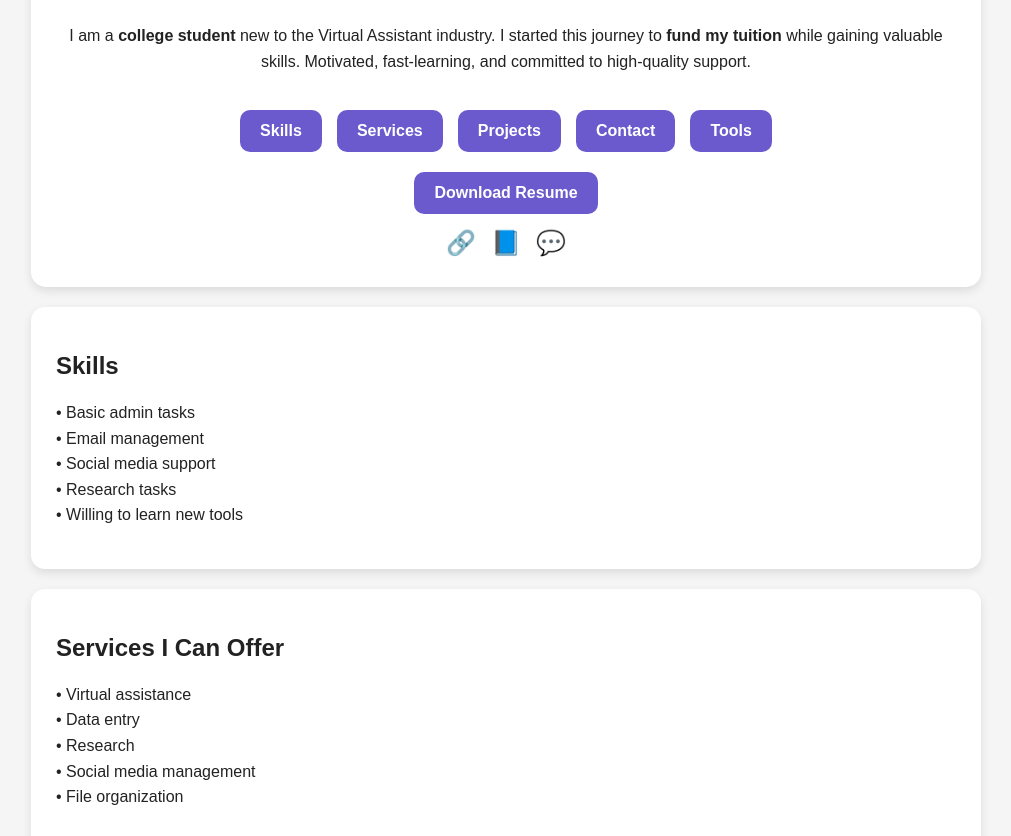
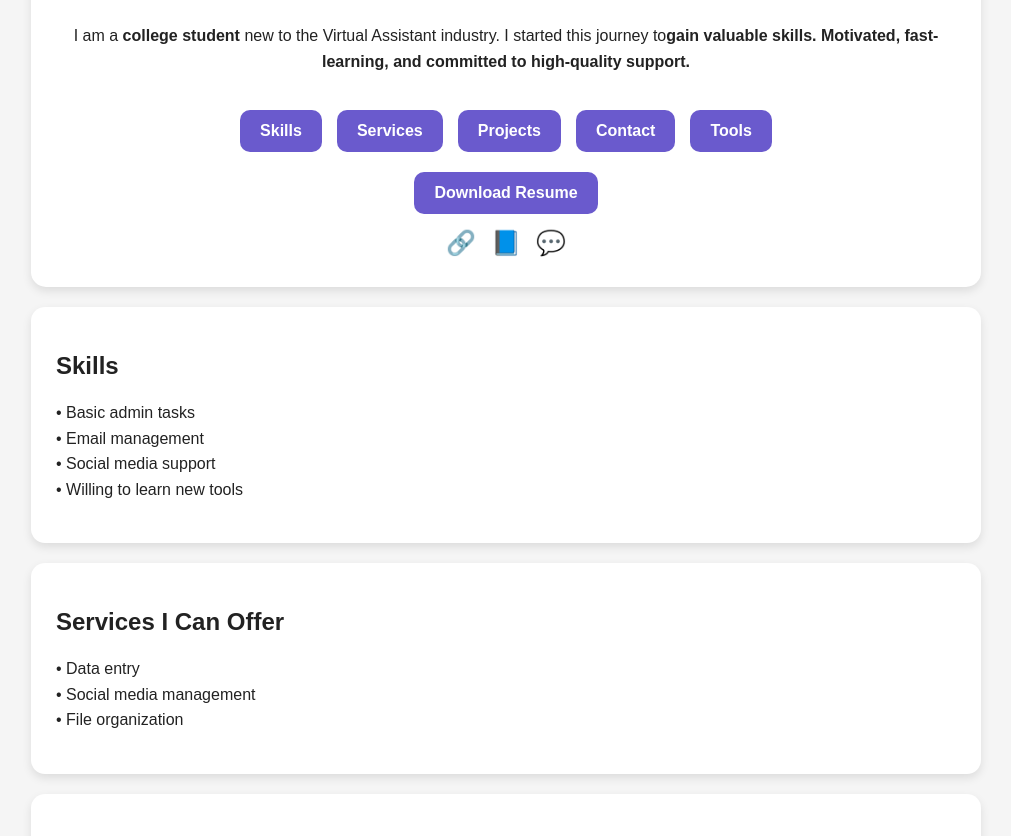
Before and after one commit to Xeto69/My-Portfolio, a plain HTML site: page index.html in a window 1280 px wide. Shown: the part 410-1246 px from the top of the page, without its empty margins (134-1145 px from the left). Drawn offline with Linux system fonts and the light colour scheme.

Commit message:
Update index.html

```diff
--- a/index.html
+++ b/index.html
@@ -216,8 +216,8 @@
     <h1>Hi, I'm John Lloyd!</h1>
     <p>
       I am a <strong>college student</strong> new to the Virtual Assistant industry.
-      I started this journey to <strong>fund my tuition</strong> while gaining valuable skills.
-      Motivated, fast-learning, and committed to high-quality support.
+      I started this journey to<strong>gain valuable skills.
+      Motivated, fast-learning, and committed to high-quality support.</strong>
     </p>
     <div class="btns">
       <a class="btn" href="#skills">Skills</a>
@@ -242,7 +242,6 @@
       • Basic admin tasks<br>
       • Email management<br>
       • Social media support<br>
-      • Research tasks<br>
       • Willing to learn new tools
     </p>
   </div>
@@ -250,9 +249,7 @@
   <div class="section" id="services">
     <h2>Services I Can Offer</h2>
     <p>
-      • Virtual assistance<br>
       • Data entry<br>
-      • Research<br>
       • Social media management<br>
       • File organization
     </p>
```
